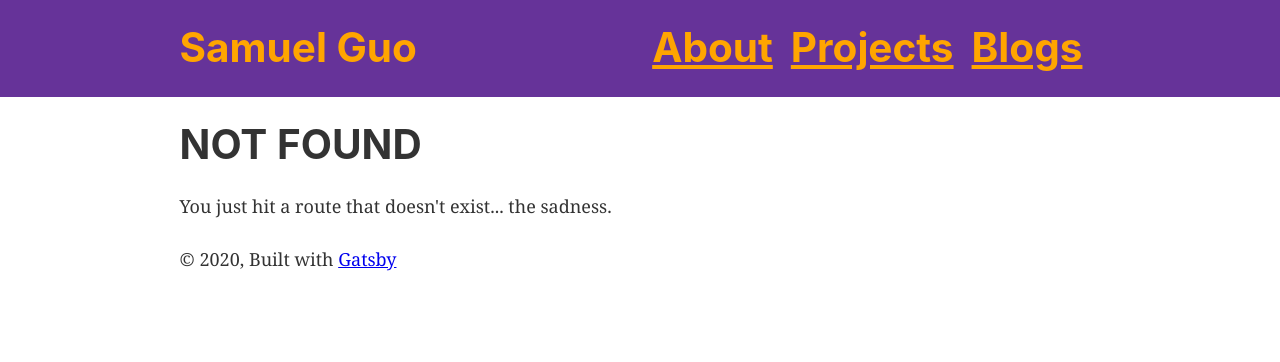
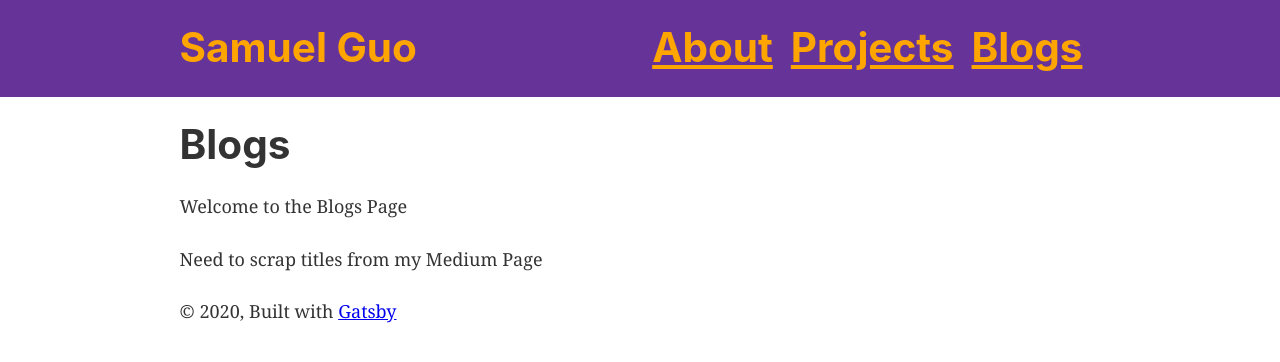
Before and after one commit to guosamuel/personal-website, a Gatsby site: page /blogs in a window 1280 px wide. Before the commit this address had no page. Built offline with nearby package versions, Linux system fonts and the light colour scheme; Gatsby itself is replaced by a stand-in of ours.

Commit message:
added the about, projects, and blogs pages

```diff
--- a/src/components/header.js
+++ b/src/components/header.js
@@ -44,7 +44,7 @@ const Header = ({ siteTitle }) => (
           paddingRight: `1rem`
         }}
         >
-        Projects
+          Projects
         </Link>
         <Link
         to="/about"
@@ -54,7 +54,7 @@ const Header = ({ siteTitle }) => (
           paddingRight: `1rem`
         }}
         >
-        About
+          About
         </Link>
       </h1>
     </div>
--- /dev/null
+++ b/src/pages/blogs.js
@@ -0,0 +1,16 @@
+import React from "react"
+import { Link } from "gatsby"
+
+import Layout from "../components/layout"
+import SEO from "../components/seo"
+
+const Blogs = () => (
+  <Layout>
+    <SEO title="Blogs" />
+    <h1>Blogs</h1>
+    <p>Welcome to the Blogs Page</p>
+    <p>Need to scrap titles from my Medium Page</p>
+  </Layout>
+)
+
+export default Blogs
```
Also changed, not shown: src/pages/about.js (added, +15 -0 lines), src/pages/projects.js (added, +15 -0 lines).
